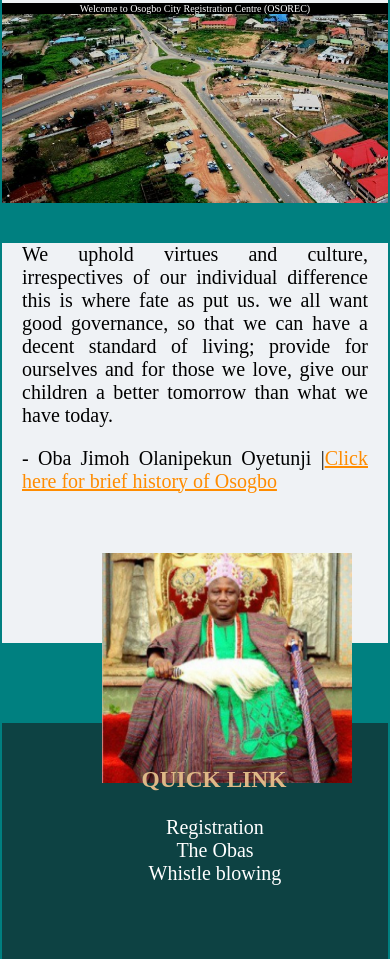
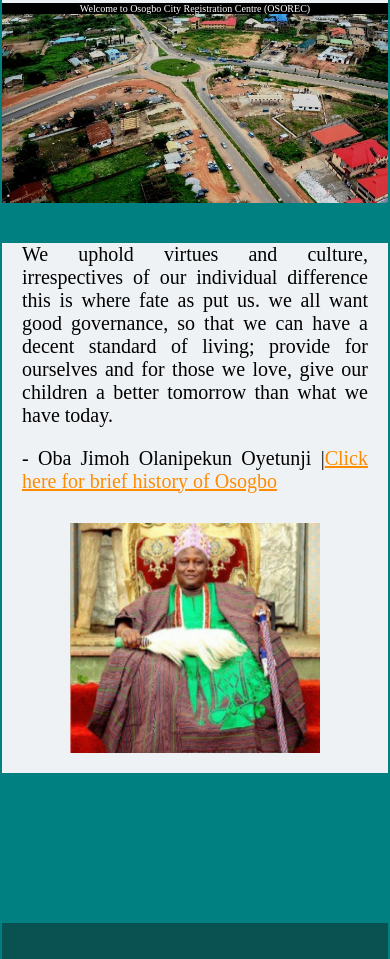
Before and after one commit to Dolapofawole/Osogbo, a plain HTML site: page index.html in a window 390 px wide. Shown: the part 345-1304 px from the top of the page. Drawn offline with Linux system fonts and the light colour scheme.

Commit message:
Update to git after rearrange the clear div

```diff
--- a/css_folder/homepage.css
+++ b/css_folder/homepage.css
@@ -3,27 +3,32 @@ body{
 }
 .ataoja{
     background-color:  rgb(239, 242, 245);
-    height: 300px;
+    height: auto;
     margin-top: 200px;
+    display: flex;
+    flex-wrap: nowrap;
+    align-items: center;
+    justify-content: space-evenly;
+    margin-bottom: 200px;
 }
 .ata{
-    float: left;
+
     width: 25%;
-    margin-left: 20%;
     margin-top: 40px;
     text-align: justify;
 
 }
 .oja{
-    float: left;
+
     width: 25%;
     margin-top: 30px;
+
 }
 
 .oja img{
     height: 250px;
     width: 250px;
-    margin-left: 100px;
+
 }
 
 .ata p{
@@ -61,10 +66,13 @@ marquee{
     background-color: black;
 }
 
-@media(max-width: 800PX){
+@media(max-width: 964px){
 .ataoja{        margin-top:0;
                 height:auto;
                 width: 100%;
+                display:block;
+                margin-bottom: 150px;
+
 
 
 }
@@ -79,7 +87,7 @@ marquee{
 .oja{float: none;
     width: 100%;
     margin-left: 0%;
-    margin-bottom: 200px;
+    margin-bottom: 0px;
 }
 .image{
 
@@ -110,22 +118,3 @@ marquee{
 
 }
 }
-
-@media (max-width: 1024px)
-{
-    .ata{
-    height: auto;
-    }
-    .ataoja{
-        height:400px;
-        background-color:  rgb(239, 242, 245);
-        margin-bottom:80px ;
-
-    }
-    .oja img{
-        height: 250px;
-        width: 250px;
-        margin-left: 100px;
-        margin-top: 60px;
-    }
-}
--- a/css_folder/projectosogbo.css
+++ b/css_folder/projectosogbo.css
@@ -243,7 +243,7 @@ img{
                 border: none;
             }
         }
-        @media(max-width: 1030PX){
+        /* @media(max-width: 1030PX){
             .clear{
                 height: auto;
                 width: 100%;
@@ -252,4 +252,4 @@ img{
 
             }
 
-            }
+            } */
```
